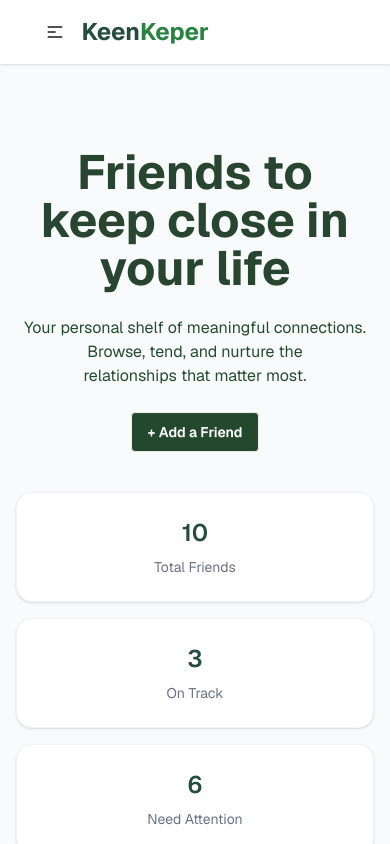
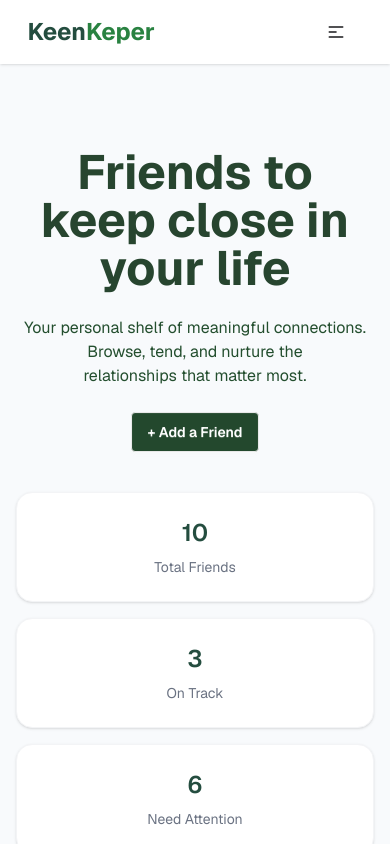
Before and after one commit to sabilulbari/Keen-Keper, a Next.js app: page / in a window 390 px wide. Shown: the top 844 px of the page. Built offline with nearby package versions, Linux system fonts and the light colour scheme.

Commit message:
align navber dropdown right side

```diff
--- a/src/app/components/sheared/navbar/Navbar.jsx
+++ b/src/app/components/sheared/navbar/Navbar.jsx
@@ -71,35 +71,36 @@ const navLinks = [
 
 const NavBar = () => {
   return (
-    <div className="bg-base-100 shadow-sm ">
-      <div className=" navbar w-[90%] mx-auto">
+    <div className="bg-base-100 shadow-sm">
+      <div className="navbar w-[90%] mx-auto">
+        {/* LEFT SIDE (Logo) */}
         <div className="navbar-start">
-          <div className="dropdown">
-            <div tabIndex={0} role="button" className="btn btn-ghost lg:hidden">
-              <svg xmlns="http://www.w3.org/2000/svg" className="h-5 w-5" fill="none" viewBox="0 0 24 24" stroke="currentColor">
-                {" "}
-                <path strokeLinecap="round" strokeLinejoin="round" strokeWidth="2" d="M4 6h16M4 12h8m-8 6h16" />{" "}
-              </svg>
-            </div>
-            <ul tabIndex="-1" className="menu menu-sm dropdown-content bg-base-100 rounded-box z-1 mt-3 w-52 p-2 shadow">
-              <ul className="menu menu-horizontal px-3 ">
-                {navLinks.map((link) => (
-                  <Navlink key={link.id} href={link.path} text={link.text} icon={link.icon}></Navlink>
-                ))}
-              </ul>
-            </ul>
-          </div>
           <Link href={"/"} className="cursor-pointer font-bold text-2xl text-[#244D3F]">
             Keen<span className="text-[#298241]">Keper</span>
           </Link>
         </div>
-        <div className="navbar-end hidden lg:flex">
-          <ul className="menu menu-horizontal px-1">
-            <ul className="menu menu-horizontal px-3 ">
+
+        <div className="navbar-end lg:hidden">
+          <div className="dropdown dropdown-end">
+            <div tabIndex={0} role="button" className="btn btn-ghost">
+              <svg xmlns="http://www.w3.org/2000/svg" className="h-5 w-5" fill="none" viewBox="0 0 24 24" stroke="currentColor">
+                <path strokeLinecap="round" strokeLinejoin="round" strokeWidth="2" d="M4 6h16M4 12h8m-8 6h16" />
+              </svg>
+            </div>
+
+            <ul tabIndex={0} className="menu menu-sm dropdown-content bg-base-100 rounded-box z-10 mt-3 w-52 p-2 shadow">
               {navLinks.map((link) => (
-                <Navlink key={link.id} href={link.path} text={link.text} icon={link.icon}></Navlink>
+                <Navlink key={link.id} href={link.path} text={link.text} icon={link.icon} />
               ))}
             </ul>
+          </div>
+        </div>
+
+        <div className="navbar-end hidden lg:flex">
+          <ul className="menu menu-horizontal px-3">
+            {navLinks.map((link) => (
+              <Navlink key={link.id} href={link.path} text={link.text} icon={link.icon} />
+            ))}
           </ul>
         </div>
       </div>
--- a/src/app/homepage/userCard/summury/Summary.jsx
+++ b/src/app/homepage/userCard/summury/Summary.jsx
@@ -1,4 +1,6 @@
 import React from "react";
+
+
 
 const Summary = () => {
   const stats = [
--- a/src/app/page.js
+++ b/src/app/page.js
@@ -1,4 +1,3 @@
-import Image from "next/image";
 import Banner from "./homepage/banner/page";
 import Summary from "./homepage/userCard/summury/Summary";
 import Cards from "./homepage/userCard/cards/Cards";
```
